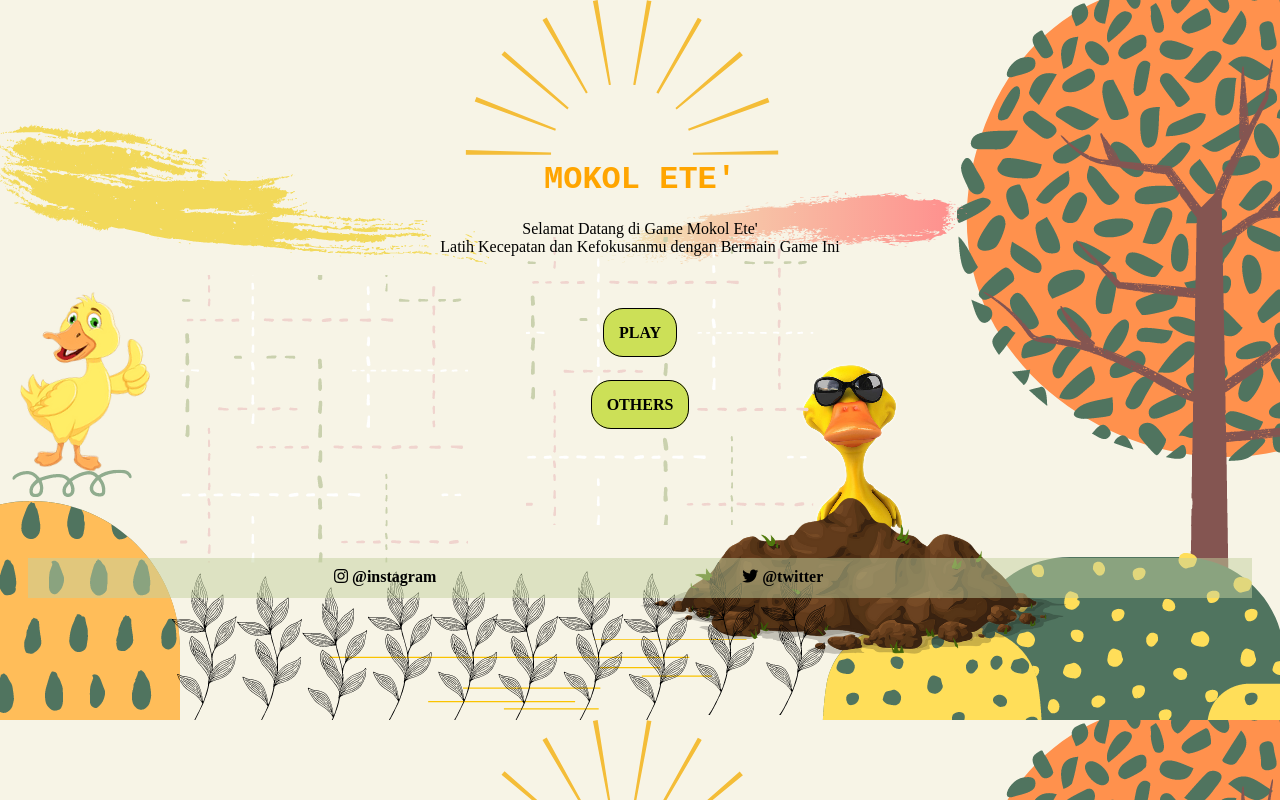
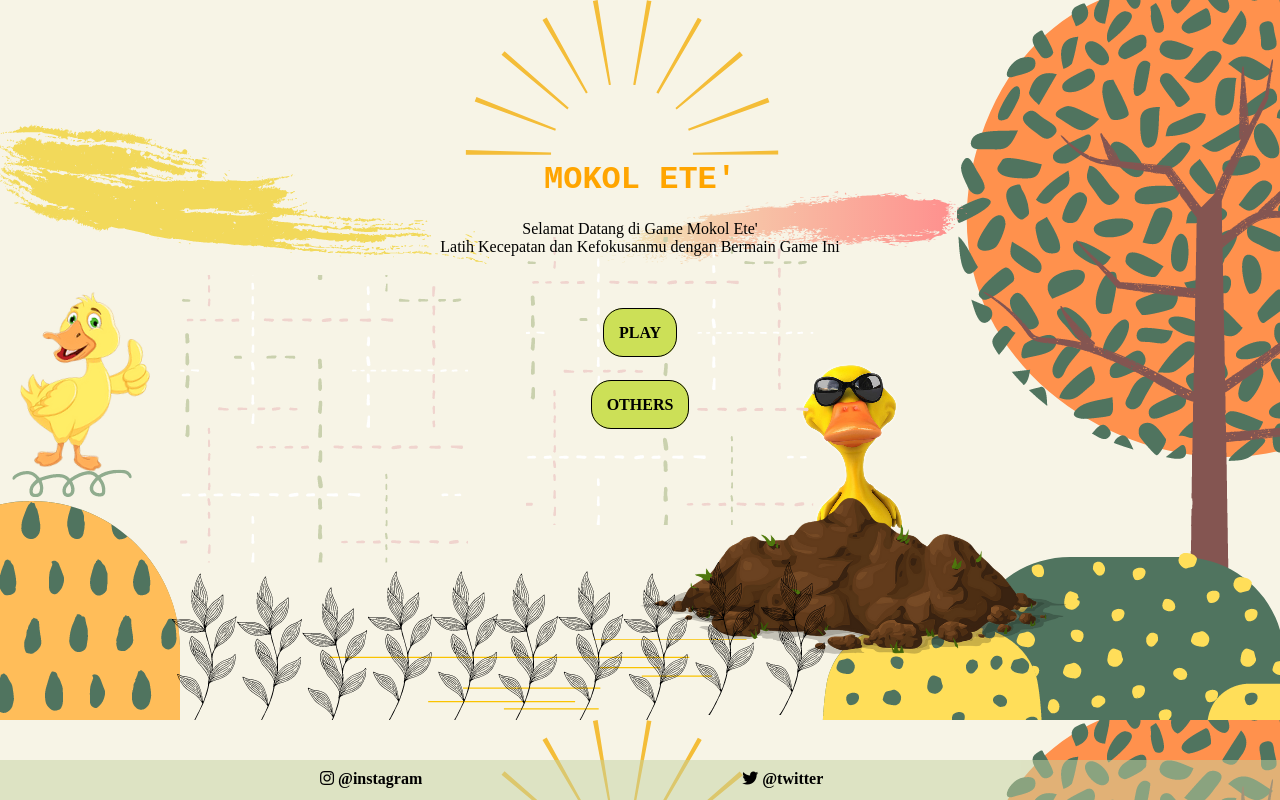
Before and after one commit to Projek-Game-DPW/Pukul-Karakter, a plain HTML site: page LandingPage.html in a window 1280 px wide. Drawn offline with Linux system fonts and the light colour scheme.

Commit message:
Update LandingPage.html
mengatur ukuran badground dan mengatur posisis footer

```diff
--- a/LandingPage.html
+++ b/LandingPage.html
@@ -8,6 +8,8 @@
         <style>
             body{
                 background-image: url("BG.png");
+                position: center;
+                background-size: cover;
             }
             h1{
                 font-family: 'Courier New';
@@ -32,10 +34,14 @@
             }
             .footer{
                 text-align: center;
-                margin: 20px;
                 background-color: rgba(196, 209, 160, 0.5);
                 height: 40px;
                 color: black;
+                width: 100%;
+                left: 0;
+                position: fixed;
+                bottom: 0;
+
             }
             .footer ul{
                 list-style-type: none;
```
